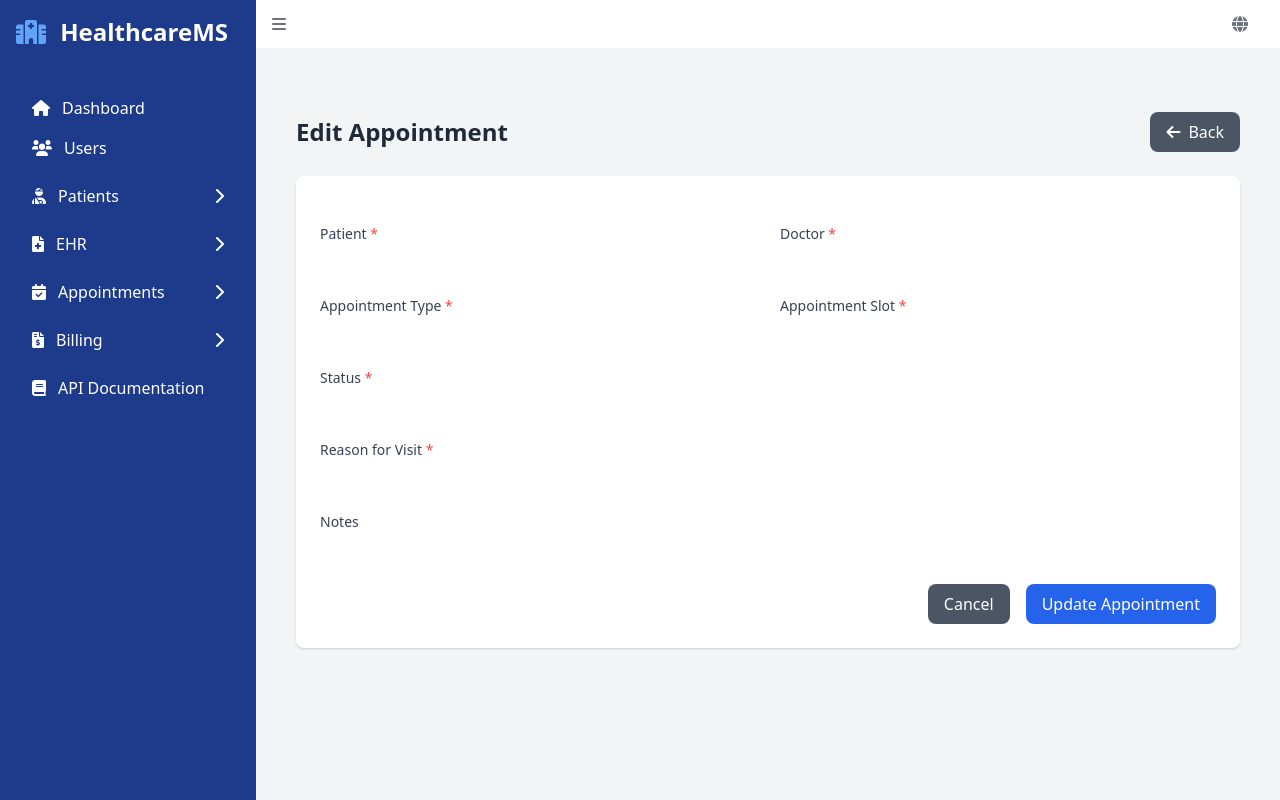
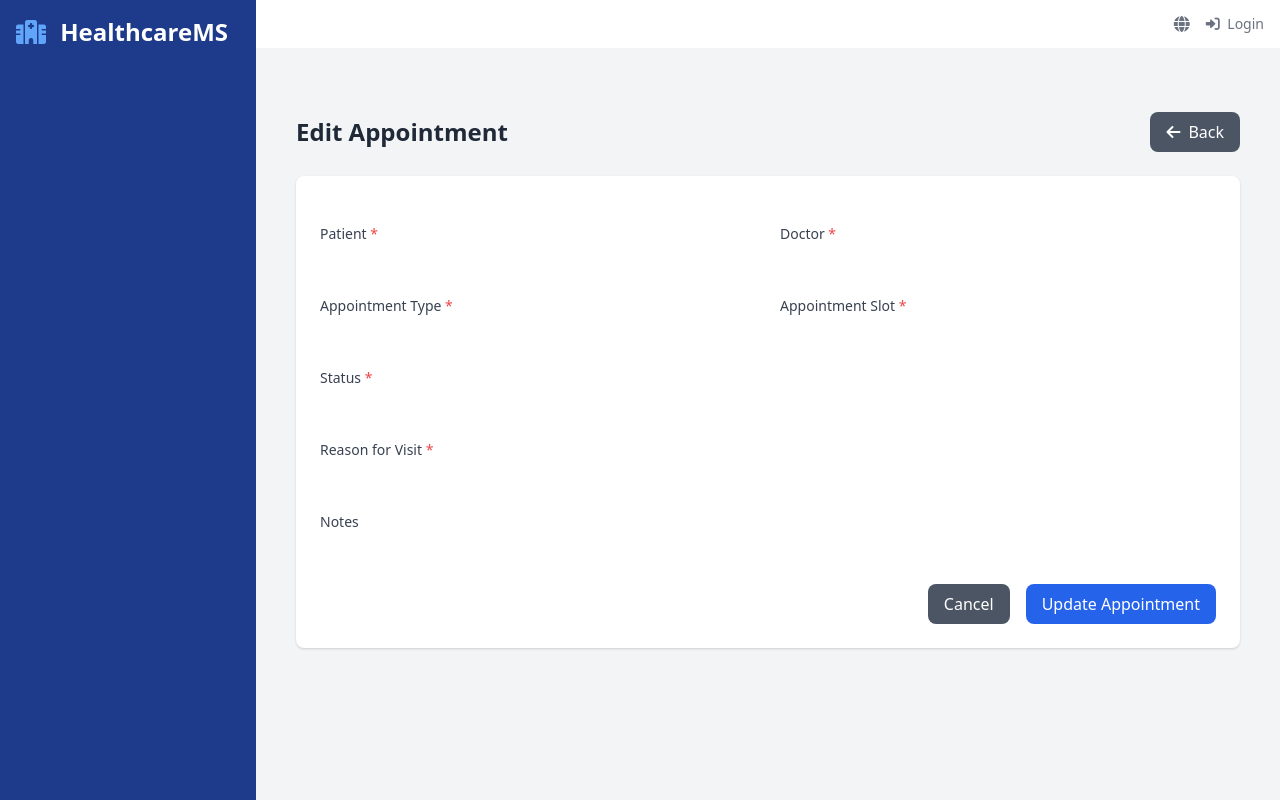
Before and after one commit to markramyy/healthcare-system, a Django app: template healthcare_ms/templates/appointment/appointment_form.html in a window 1280 px wide. Run offline with Django 5.2, Linux system fonts and the light colour scheme; the template is opened without the code that fills it: most values are stand-ins (such as "Sample title", 1, 10 or a date in 2020); form fields are guessed from the names that the template uses.

Commit message:
Refactor login and logout URL handling to use a custom login view. Update sidebar navigation in templates to conditionally display links based on user type, enhancing user experience and accessibility. Improve redirect logic in user views for login and registration based on user roles.

```diff
--- a/healthcare_ms/templates/base.html
+++ b/healthcare_ms/templates/base.html
@@ -36,142 +36,197 @@
 <body class="bg-gray-100">
     <div class="flex h-screen">
         <!-- Sidebar -->
-        <div class="sidebar w-64 bg-blue-900 text-white">
+        <div class="sidebar w-64 bg-blue-900 text-white flex flex-col">
             <div class="p-4">
                 <h1 class="text-2xl font-bold">
                     <i class="fas fa-hospital text-blue-400 mr-2"></i>
                     HealthcareMS
                 </h1>
             </div>
-            <nav class="mt-6">
-                <div class="px-4">
+            <nav class="mt-6 flex-1 overflow-y-auto">
+                <div class="px-4 space-y-2">
+
+                    <!-- Dashboard (Admin, Staff) -->
+                    {% if user.user_type == 'admin' or user.user_type == 'staff' %}
                     <a href="{% url 'dashboard:home' %}" class="sidebar-item flex items-center py-2 px-4 text-white hover:bg-blue-800 rounded-lg">
-                        <i class="fas fa-home mr-3"></i>
+                        <i class="fas fa-home fa-fw mr-3"></i>
                         Dashboard
                     </a>
+                    {% endif %}
+
+                    <!-- My Profile (Doctor, Patient) -->
+                    {% if user.user_type == 'doctor' or user.user_type == 'patient' %}
+                    <a href="{% url 'users:me' %}" class="sidebar-item flex items-center py-2 px-4 text-white hover:bg-blue-800 rounded-lg">
+                        <i class="fas fa-user-circle fa-fw mr-3"></i>
+                        My Profile
+                    </a>
+                    {% endif %}
+
+                    <!-- Users (Admin, Staff) -->
+                    {% if user.user_type == 'admin' or user.user_type == 'staff' %}
                     <a href="{% url 'users:user-list' %}" class="sidebar-item flex items-center py-2 px-4 text-white hover:bg-blue-800 rounded-lg">
-                        <i class="fas fa-users mr-3"></i>
+                        <i class="fas fa-users fa-fw mr-3"></i>
                         Users
                     </a>
+                    {% endif %}
 
-                    <!-- Patients Collapsible Section -->
-                    <div class="mt-2">
+                    <!-- Patients Section (Admin, Staff, Doctor) -->
+                    {% if user.user_type == 'admin' or user.user_type == 'staff' or user.user_type == 'doctor' %}
+                    <div>
                         <button onclick="toggleSubmenu('patients-submenu')" class="sidebar-item w-full flex items-center justify-between py-2 px-4 text-white hover:bg-blue-800 rounded-lg">
                             <div class="flex items-center">
-                                <i class="fas fa-user-injured mr-3"></i>
+                                <i class="fas fa-user-injured fa-fw mr-3"></i>
                                 <span>Patients</span>
                             </div>
                             <i class="fas fa-chevron-right transition-transform duration-300" id="patients-arrow"></i>
                         </button>
                         <div class="submenu ml-4" id="patients-submenu">
-                            <a href="{% url 'patient:profile-list' %}" class="sidebar-item flex items-center py-2 px-4 text-white hover:bg-blue-800 rounded-lg">
-                                <i class="fas fa-id-card mr-3"></i>
+                            <a href="{% url 'patient:profile-list' %}" class="sidebar-item flex items-center py-2 px-4 text-white hover:bg-blue-800 rounded-lg text-sm">
+                                <i class="fas fa-id-card fa-fw mr-3"></i>
                                 Patient Profiles
                             </a>
-                            <a href="{% url 'patient:insurance-list' %}" class="sidebar-item flex items-center py-2 px-4 text-white hover:bg-blue-800 rounded-lg">
-                                <i class="fas fa-file-invoice-dollar mr-3"></i>
+                            <a href="{% url 'patient:insurance-list' %}" class="sidebar-item flex items-center py-2 px-4 text-white hover:bg-blue-800 rounded-lg text-sm">
+                                <i class="fas fa-file-invoice-dollar fa-fw mr-3"></i>
                                 Insurance
                             </a>
-                            <a href="{% url 'patient:emergency-contact-list' %}" class="sidebar-item flex items-center py-2 px-4 text-white hover:bg-blue-800 rounded-lg">
-                                <i class="fas fa-phone-alt mr-3"></i>
+                            <a href="{% url 'patient:emergency-contact-list' %}" class="sidebar-item flex items-center py-2 px-4 text-white hover:bg-blue-800 rounded-lg text-sm">
+                                <i class="fas fa-phone-alt fa-fw mr-3"></i>
                                 Emergency Contacts
                             </a>
                         </div>
                     </div>
+                    {% endif %}
 
-                    <!-- EHR Collapsible Section -->
-                    <div class="mt-2">
+                    <!-- My Info Section (Patient) -->
+                    {% if user.user_type == 'patient' %}
+                     <div>
+                         <button onclick="toggleSubmenu('my-info-submenu')" class="sidebar-item w-full flex items-center justify-between py-2 px-4 text-white hover:bg-blue-800 rounded-lg">
+                             <div class="flex items-center">
+                                 <i class="fas fa-id-card fa-fw mr-3"></i>
+                                 <span>My Info</span>
+                             </div>
+                             <i class="fas fa-chevron-right transition-transform duration-300" id="my-info-arrow"></i>
+                         </button>
+                         <div class="submenu ml-4" id="my-info-submenu">
+                             <a href="{% url 'patient:insurance-list' %}" class="sidebar-item flex items-center py-2 px-4 text-white hover:bg-blue-800 rounded-lg text-sm">
+                                 <i class="fas fa-file-invoice-dollar fa-fw mr-3"></i>
+                                 My Insurance
+                             </a>
+                             <a href="{% url 'patient:emergency-contact-list' %}" class="sidebar-item flex items-center py-2 px-4 text-white hover:bg-blue-800 rounded-lg text-sm">
+                                 <i class="fas fa-phone-alt fa-fw mr-3"></i>
+                                 My Emergency Contacts
+                             </a>
+                         </div>
+                     </div>
+                     {% endif %}
+
+                    <!-- EHR Section (All Authenticated Users) -->
+                    {% if user.is_authenticated %}
+                    <div>
                         <button onclick="toggleSubmenu('ehr-submenu')" class="sidebar-item w-full flex items-center justify-between py-2 px-4 text-white hover:bg-blue-800 rounded-lg">
                             <div class="flex items-center">
-                                <i class="fas fa-file-medical mr-3"></i>
+                                <i class="fas fa-file-medical fa-fw mr-3"></i>
                                 <span>EHR</span>
                             </div>
                             <i class="fas fa-chevron-right transition-transform duration-300" id="ehr-arrow"></i>
                         </button>
                         <div class="submenu ml-4" id="ehr-submenu">
-                            <a href="{% url 'ehr:medical-record-list' %}" class="sidebar-item flex items-center py-2 px-4 text-white hover:bg-blue-800 rounded-lg">
-                                <i class="fas fa-file-medical-alt mr-3"></i>
+                            <a href="{% url 'ehr:medical-record-list' %}" class="sidebar-item flex items-center py-2 px-4 text-white hover:bg-blue-800 rounded-lg text-sm">
+                                <i class="fas fa-file-medical-alt fa-fw mr-3"></i>
                                 Medical Records
                             </a>
-                            <a href="{% url 'ehr:diagnosis-list' %}" class="sidebar-item flex items-center py-2 px-4 text-white hover:bg-blue-800 rounded-lg">
-                                <i class="fas fa-diagnoses mr-3"></i>
+                            {% if user.user_type == 'admin' or user.user_type == 'staff' or user.user_type == 'doctor' %}
+                            <a href="{% url 'ehr:diagnosis-list' %}" class="sidebar-item flex items-center py-2 px-4 text-white hover:bg-blue-800 rounded-lg text-sm">
+                                <i class="fas fa-diagnoses fa-fw mr-3"></i>
                                 Diagnoses
                             </a>
-                            <a href="{% url 'ehr:treatment-list' %}" class="sidebar-item flex items-center py-2 px-4 text-white hover:bg-blue-800 rounded-lg">
-                                <i class="fas fa-procedures mr-3"></i>
+                            <a href="{% url 'ehr:treatment-list' %}" class="sidebar-item flex items-center py-2 px-4 text-white hover:bg-blue-800 rounded-lg text-sm">
+                                <i class="fas fa-procedures fa-fw mr-3"></i>
                                 Treatments
                             </a>
-                            <a href="{% url 'ehr:prescription-list' %}" class="sidebar-item flex items-center py-2 px-4 text-white hover:bg-blue-800 rounded-lg">
-                                <i class="fas fa-prescription mr-3"></i>
+                            {% endif %}
+                            <a href="{% url 'ehr:prescription-list' %}" class="sidebar-item flex items-center py-2 px-4 text-white hover:bg-blue-800 rounded-lg text-sm">
+                                <i class="fas fa-prescription fa-fw mr-3"></i>
                                 Prescriptions
                             </a>
                         </div>
                     </div>
+                    {% endif %}
 
-                    <!-- Appointment Collapsible Section -->
-                    <div class="mt-2">
+                    <!-- Appointment Section (All Authenticated Users) -->
+                    {% if user.is_authenticated %}
+                    <div>
                         <button onclick="toggleSubmenu('appointment-submenu')" class="sidebar-item w-full flex items-center justify-between py-2 px-4 text-white hover:bg-blue-800 rounded-lg">
                             <div class="flex items-center">
-                                <i class="fas fa-calendar-check mr-3"></i>
+                                <i class="fas fa-calendar-check fa-fw mr-3"></i>
                                 <span>Appointments</span>
                             </div>
                             <i class="fas fa-chevron-right transition-transform duration-300" id="appointment-arrow"></i>
                         </button>
                         <div class="submenu ml-4" id="appointment-submenu">
-                            <a href="{% url 'appointment:appointment-type-list' %}" class="sidebar-item flex items-center py-2 px-4 text-white hover:bg-blue-800 rounded-lg">
-                                <i class="fas fa-list-alt mr-3"></i>
+                            {% if user.user_type == 'admin' or user.user_type == 'staff' %}
+                            <a href="{% url 'appointment:appointment-type-list' %}" class="sidebar-item flex items-center py-2 px-4 text-white hover:bg-blue-800 rounded-lg text-sm">
+                                <i class="fas fa-list-alt fa-fw mr-3"></i>
                                 Appointment Types
                             </a>
-                            <a href="{% url 'appointment:appointment-slot-list' %}" class="sidebar-item flex items-center py-2 px-4 text-white hover:bg-blue-800 rounded-lg">
-                                <i class="fas fa-clock mr-3"></i>
+                            {% endif %}
+                            <a href="{% url 'appointment:appointment-slot-list' %}" class="sidebar-item flex items-center py-2 px-4 text-white hover:bg-blue-800 rounded-lg text-sm">
+                                <i class="fas fa-clock fa-fw mr-3"></i>
                                 Appointment Slots
                             </a>
-                            <a href="{% url 'appointment:appointment-list' %}" class="sidebar-item flex items-center py-2 px-4 text-white hover:bg-blue-800 rounded-lg">
-                                <i class="fas fa-calendar-alt mr-3"></i>
+                            <a href="{% url 'appointment:appointment-list' %}" class="sidebar-item flex items-center py-2 px-4 text-white hover:bg-blue-800 rounded-lg text-sm">
+                                <i class="fas fa-calendar-alt fa-fw mr-3"></i>
                                 Appointments
                             </a>
                         </div>
                     </div>
+                    {% endif %}
 
-                    <!-- Billing Collapsible Section -->
-                    <div class="mt-2">
+                    <!-- Billing Section (Admin, Staff) -->
+                    {% if user.user_type == 'admin' or user.user_type == 'staff' %}
+                    <div>
                         <button onclick="toggleSubmenu('billing-submenu')" class="sidebar-item w-full flex items-center justify-between py-2 px-4 text-white hover:bg-blue-800 rounded-lg">
                             <div class="flex items-center">
-                                <i class="fas fa-file-invoice-dollar mr-3"></i>
+                                <i class="fas fa-file-invoice-dollar fa-fw mr-3"></i>
                                 <span>Billing</span>
                             </div>
                             <i class="fas fa-chevron-right transition-transform duration-300" id="billing-arrow"></i>
                         </button>
                         <div class="submenu ml-4" id="billing-submenu">
-                            <a href="{% url 'billing:service-list' %}" class="sidebar-item flex items-center py-2 px-4 text-white hover:bg-blue-800 rounded-lg">
-                                <i class="fas fa-list mr-3"></i>
+                            <a href="{% url 'billing:service-list' %}" class="sidebar-item flex items-center py-2 px-4 text-white hover:bg-blue-800 rounded-lg text-sm">
+                                <i class="fas fa-list fa-fw mr-3"></i>
                                 Services
                             </a>
-                            <a href="{% url 'billing:invoice-list' %}" class="sidebar-item flex items-center py-2 px-4 text-white hover:bg-blue-800 rounded-lg">
-                                <i class="fas fa-file-invoice mr-3"></i>
+                            <a href="{% url 'billing:invoice-list' %}" class="sidebar-item flex items-center py-2 px-4 text-white hover:bg-blue-800 rounded-lg text-sm">
+                                <i class="fas fa-file-invoice fa-fw mr-3"></i>
                                 Invoices
                             </a>
-                            <a href="{% url 'billing:invoice-item-list' %}" class="sidebar-item flex items-center py-2 px-4 text-white hover:bg-blue-800 rounded-lg">
-                                <i class="fas fa-shopping-cart mr-3"></i>
+                            <a href="{% url 'billing:invoice-item-list' %}" class="sidebar-item flex items-center py-2 px-4 text-white hover:bg-blue-800 rounded-lg text-sm">
+                                <i class="fas fa-shopping-cart fa-fw mr-3"></i>
                                 Invoice Items
                             </a>
-                            <a href="{% url 'billing:payment-list' %}" class="sidebar-item flex items-center py-2 px-4 text-white hover:bg-blue-800 rounded-lg">
-                                <i class="fas fa-credit-card mr-3"></i>
+                            <a href="{% url 'billing:payment-list' %}" class="sidebar-item flex items-center py-2 px-4 text-white hover:bg-blue-800 rounded-lg text-sm">
+                                <i class="fas fa-credit-card fa-fw mr-3"></i>
                                 Payments
                             </a>
-                            <a href="{% url 'billing:insurance-claim-list' %}" class="sidebar-item flex items-center py-2 px-4 text-white hover:bg-blue-800 rounded-lg">
-                                <i class="fas fa-file-medical mr-3"></i>
+                            <a href="{% url 'billing:insurance-claim-list' %}" class="sidebar-item flex items-center py-2 px-4 text-white hover:bg-blue-800 rounded-lg text-sm">
+                                <i class="fas fa-file-medical fa-fw mr-3"></i>
                                 Insurance Claims
                             </a>
                         </div>
                     </div>
-
-                    <a href="{% url 'api-docs' %}" class="sidebar-item flex items-center py-2 px-4 text-white hover:bg-blue-800 rounded-lg mt-2">
-                        <i class="fas fa-book mr-3"></i>
-                        API Documentation
-                    </a>
+                    {% endif %}
                 </div>
             </nav>
+            <!-- API Docs Link -->
+            <div class="px-4 py-4 mt-auto">
+                {% if user.is_authenticated %}
+                <a href="{% url 'api-docs' %}" class="sidebar-item flex items-center py-2 px-4 text-white hover:bg-blue-800 rounded-lg">
+                    <i class="fas fa-book fa-fw mr-3"></i>
+                    API Documentation
+                </a>
+                {% endif %}
+            </div>
         </div>
 
         <!-- Main Content -->
@@ -180,17 +235,30 @@
             <header class="bg-white shadow">
                 <div class="flex items-center justify-between px-4 py-3">
                     <div class="flex items-center">
-                        <button class="text-gray-500 hover:text-gray-600">
-                            <i class="fas fa-bars"></i>
-                        </button>
+                        {# Hamburger button can be added here if needed for mobile #}
                     </div>
-                    <div class="flex items-center">
-                        <a href="{% url 'landing' %}" class="text-gray-500 hover:text-gray-600 mr-4">
+                    <div class="flex items-center space-x-4">
+                        <a href="{% url 'landing' %}" class="text-gray-500 hover:text-gray-600" title="Landing Page">
                             <i class="fas fa-globe"></i>
                         </a>
                         {% if user.is_authenticated %}
-                            <a href="{% url 'users:me' %}" class="text-gray-500 hover:text-gray-600">
+                            {% if user.user_type == 'admin' %}
+                                <a href="/admin/" class="text-gray-500 hover:text-gray-600" title="Admin Dashboard">
+                                    <i class="fas fa-user-shield"></i>
+                                </a>
+                            {% endif %}
+                            <a href="{% url 'users:me' %}" class="text-gray-500 hover:text-gray-600" title="My Profile">
                                 <i class="fas fa-user-circle"></i>
+                            </a>
+                            <form action="{% url 'logout' %}" method="post" class="inline">
+                                {% csrf_token %}
+                                <button type="submit" class="text-gray-500 hover:text-red-600" title="Logout">
+                                    <i class="fas fa-sign-out-alt"></i>
+                                </button>
+                            </form>
+                        {% else %}
+                            <a href="{% url 'login' %}" class="text-gray-500 hover:text-blue-600 text-sm font-medium">
+                                <i class="fas fa-sign-in-alt mr-1"></i> Login
                             </a>
                         {% endif %}
                     </div>
```
Also changed, not shown: config/urls.py (+4 -3 lines), healthcare_ms/users/views.py (+23 -3 lines).
